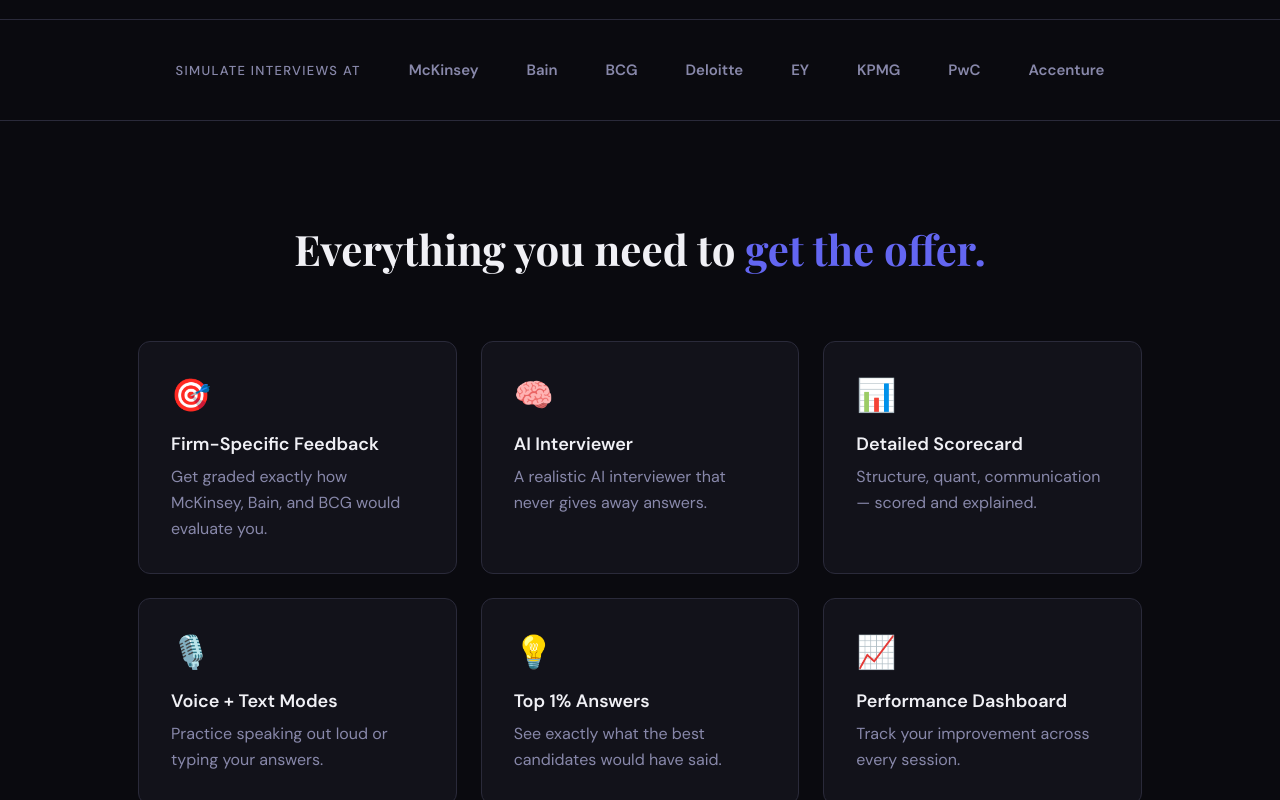
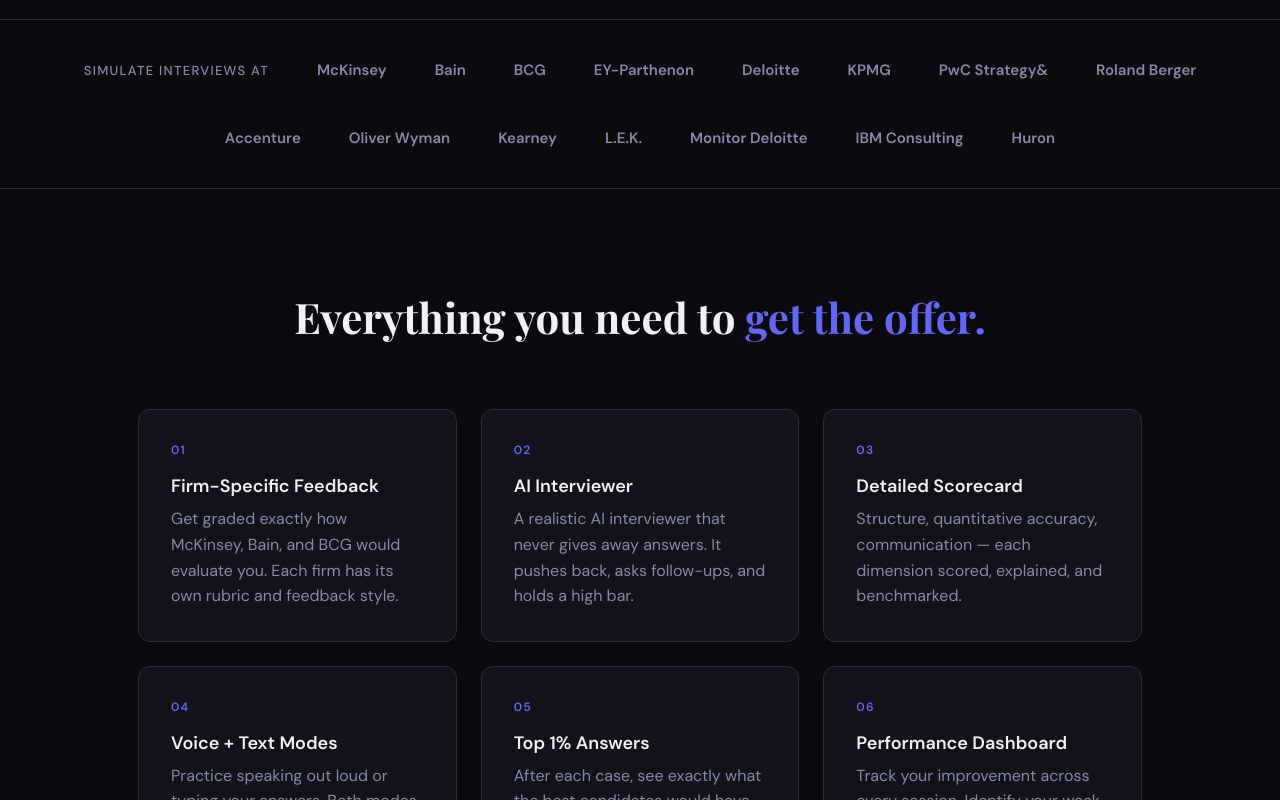
Before and after one commit to parkvince/mycaseprep, a Next.js app: page / in a window 1280 px wide. Shown: the part 760-1560 px from the top of the page. Built offline with nearby package versions, Linux system fonts and the light colour scheme.

Commit message:
feat: expand to 15 firms, remove emojis from landing page

```diff
--- a/src/app/page.tsx
+++ b/src/app/page.tsx
@@ -4,39 +4,43 @@
 import { motion } from "framer-motion";
 
 const firms = [
-  "McKinsey", "Bain", "BCG", "Deloitte", "EY", "KPMG", "PwC", "Accenture"
+  "McKinsey", "Bain", "BCG",
+  "EY-Parthenon", "Deloitte", "KPMG",
+  "PwC Strategy&", "Roland Berger", "Accenture",
+  "Oliver Wyman", "Kearney", "L.E.K.",
+  "Monitor Deloitte", "IBM Consulting", "Huron",
 ];
 
 const features = [
   {
-    icon: "🎯",
+    icon: "01",
     title: "Firm-Specific Feedback",
-    desc: "Get graded exactly how McKinsey, Bain, and BCG would evaluate you.",
+    desc: "Get graded exactly how McKinsey, Bain, and BCG would evaluate you. Each firm has its own rubric and feedback style.",
   },
   {
-    icon: "🧠",
+    icon: "02",
     title: "AI Interviewer",
-    desc: "A realistic AI interviewer that never gives away answers.",
+    desc: "A realistic AI interviewer that never gives away answers. It pushes back, asks follow-ups, and holds a high bar.",
   },
   {
-    icon: "📊",
+    icon: "03",
     title: "Detailed Scorecard",
-    desc: "Structure, quant, communication — scored and explained.",
+    desc: "Structure, quantitative accuracy, communication — each dimension scored, explained, and benchmarked.",
   },
   {
-    icon: "🎙️",
+    icon: "04",
     title: "Voice + Text Modes",
-    desc: "Practice speaking out loud or typing your answers.",
+    desc: "Practice speaking out loud or typing your answers. Both modes simulate real interview conditions.",
   },
   {
-    icon: "💡",
+    icon: "05",
     title: "Top 1% Answers",
-    desc: "See exactly what the best candidates would have said.",
+    desc: "After each case, see exactly what the best candidates would have said differently.",
   },
   {
-    icon: "📈",
+    icon: "06",
     title: "Performance Dashboard",
-    desc: "Track your improvement across every session.",
+    desc: "Track your improvement across every session. Identify your weak spots before your real interview.",
   },
 ];
 
@@ -238,8 +242,15 @@
               transition={{ delay: i * 0.1 }}
               style={{ padding: "32px" }}
             >
-              <div style={{ fontSize: "32px", marginBottom: "16px" }}>
-                {f.icon}
+              <div style={{
+                fontSize: "12px",
+                fontWeight: 700,
+                color: "var(--accent)",
+                letterSpacing: "0.1em",
+                marginBottom: "16px",
+                fontFamily: "DM Sans, sans-serif",
+              }}>
+              {f.icon}
               </div>
               <h3
                 style={{
```
